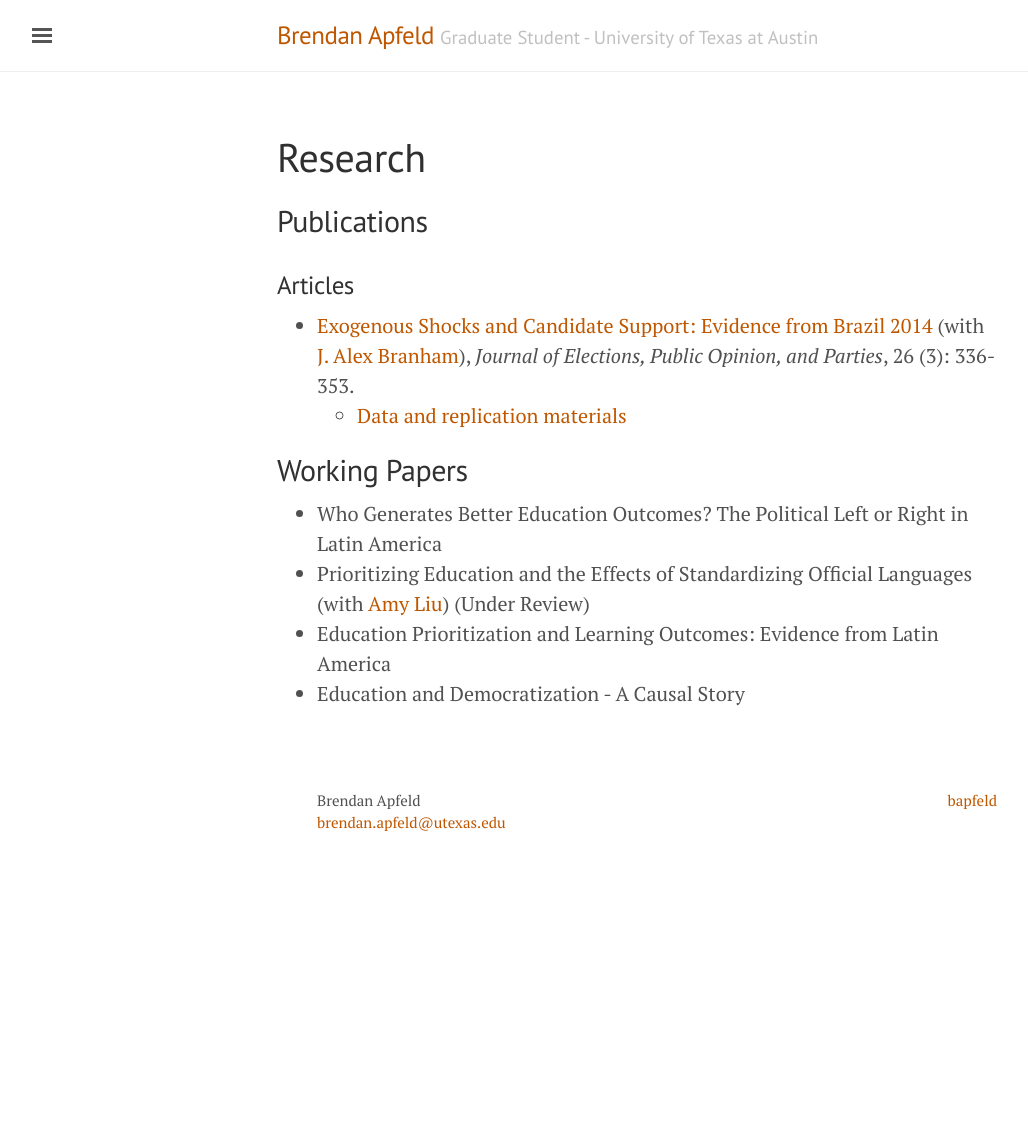
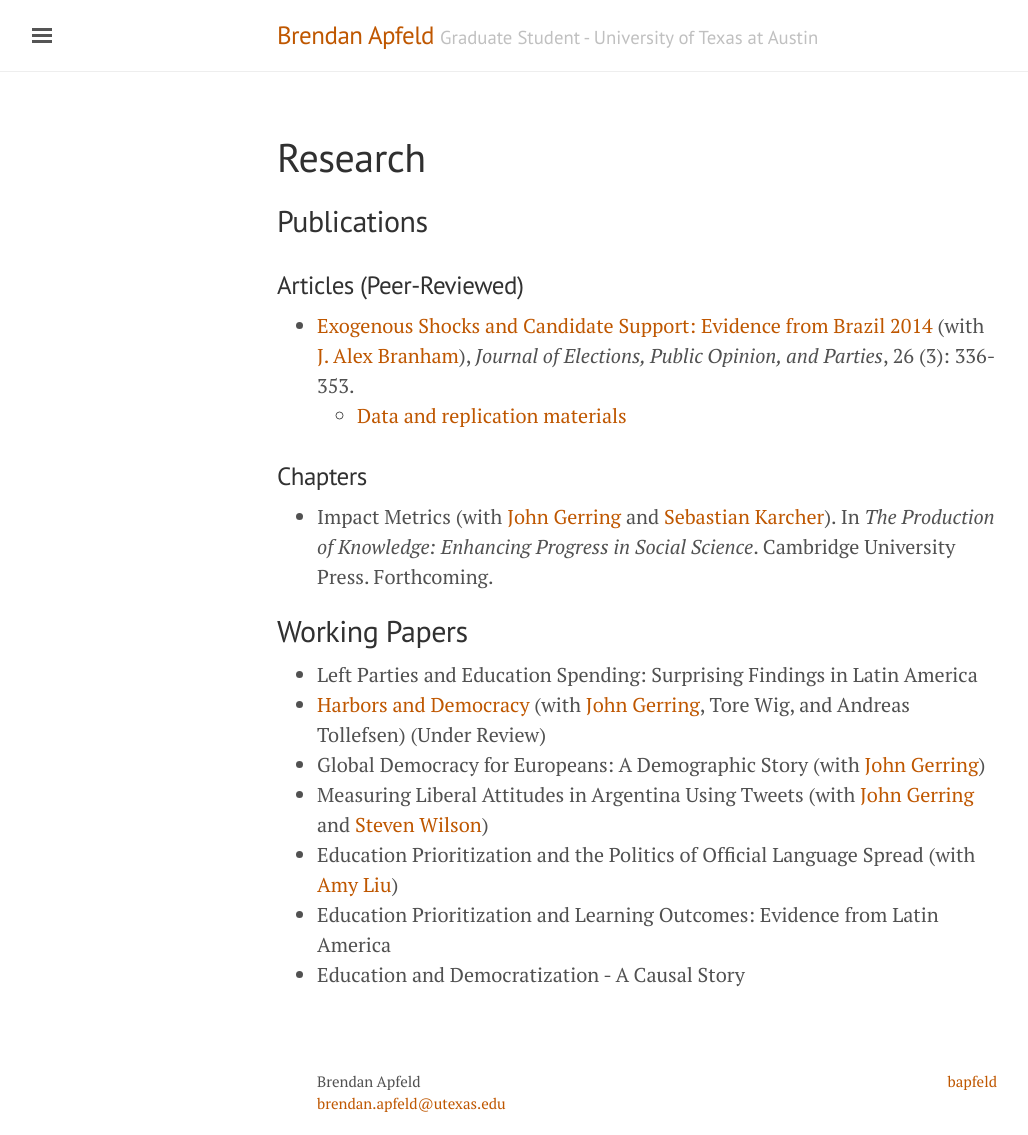
Before and after one commit to bapfeld/bapfeld.github.io, a Jekyll site: the page built from research.md, in a window 1280 px wide. Shown: the whole page, without its empty margins (3-1031 px from the left). Built offline with Jekyll 4.4.1, drawn with Linux system fonts in a browser that asks for light colours; before the commit the page ends 900 px from its top, so only the background shows below that.

Commit message:
long overdue updates

```diff
--- a/research.md
+++ b/research.md
@@ -4,13 +4,18 @@ title: Research
 ---
 ## Publications
 
-### Articles
+### Articles (Peer-Reviewed)
 - [Exogenous Shocks and Candidate Support: Evidence from Brazil 2014](http://www.tandfonline.com/doi/full/10.1080/17457289.2016.1178647) (with [J. Alex Branham](https://jabranham.com)), *Journal of Elections, Public Opinion, and Parties*, 26 (3): 336-353.
 	- [Data and replication materials](https://github.com/jabranham/brazil)
 
+### Chapters
+- Impact Metrics (with [John Gerring](https://liberalarts.utexas.edu/government/faculty/jg29775) and [Sebastian Karcher](https://www.sebastiankarcher.com)). In *The Production of Knowledge: Enhancing Progress in Social Science*. Cambridge University Press. Forthcoming.
 
 ## Working Papers
-- Who Generates Better Education Outcomes? The Political Left or Right in Latin America
-- Prioritizing Education and the Effects of Standardizing Official Languages (with [Amy Liu](http://www.amyhliu.com)) (Under Review)
+- Left Parties and Education Spending: Surprising Findings in Latin America
+- [Harbors and Democracy](http://ssrn.com/abstract=3205037) (with [John Gerring](https://liberalarts.utexas.edu/government/faculty/jg29775), Tore Wig, and Andreas Tollefsen) (Under Review)
+- Global Democracy for Europeans: A Demographic Story (with [John Gerring](https://liberalarts.utexas.edu/government/faculty/jg29775))
+- Measuring Liberal Attitudes in Argentina Using Tweets (with [John Gerring](https://liberalarts.utexas.edu/government/faculty/jg29775) and [Steven Wilson](https://www.unr.edu/political-science/people/wilson-steven))
+- Education Prioritization and the Politics of Official Language Spread (with [Amy Liu](http://www.amyhliu.com))
 - Education Prioritization and Learning Outcomes: Evidence from Latin America
 - Education and Democratization - A Causal Story
```
Also changed, not shown: about.md (+2 -2 lines), index.md (+1 -1 lines), teaching.md (+3 -3 lines), 3 other files.
